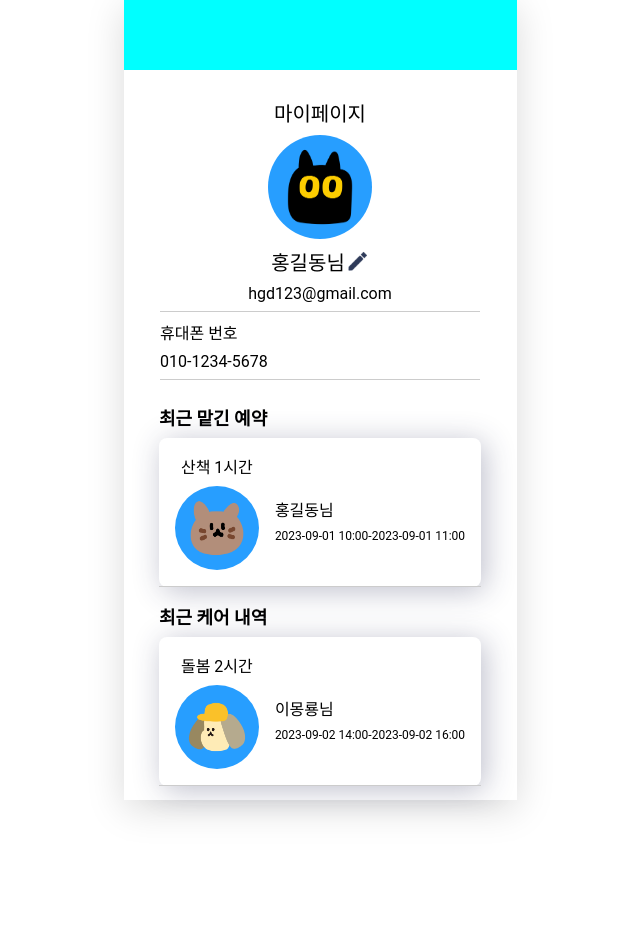
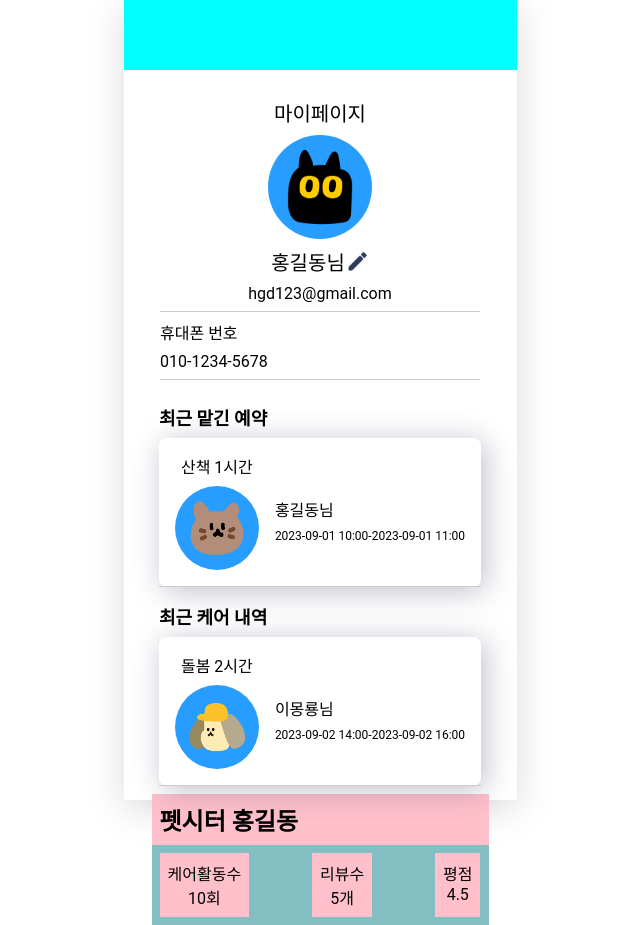
Before and after one commit to rbgud4226/Codestates_032_main, a React (Create React App) app in the folder client/: page / in a window 1280 px wide. Shown: the whole page, without its empty margins (320-960 px from the left). Before the commit the page ends 898 px from the top, so only its background shows below. Built offline with nearby package versions, Linux system fonts and the light colour scheme.

Commit message:
Feat :  펫시터 등록 임시 뷰 Issue : #19

```diff
--- a/client/src/component/Mypage/Petsitter.tsx
+++ b/client/src/component/Mypage/Petsitter.tsx
@@ -1,6 +1,77 @@
 import React from "react";
-const Petsitter = () => {
-  return <div></div>;
+import styled from "styled-components";
+
+const Petsitter = ({ petSitter }: { petSitter: boolean }) => {
+  return (
+    <Container>
+      {petSitter ? (
+        <PetSitterContainer>
+          <NameWrapper>
+            <h2>펫시터 홍길동</h2>
+          </NameWrapper>
+          <InfoWrapper>
+            <Item>
+              <div>케어활동수</div>
+              <div>10회</div>
+            </Item>
+            <Item>
+              <div>리뷰수</div>
+              <div>5개</div>
+            </Item>
+            <Item>
+              <div>평점</div>
+              <div>4.5</div>
+            </Item>
+          </InfoWrapper>
+        </PetSitterContainer>
+      ) : (
+        <PetSitterContainer>
+          <h2>펫시터 등록하기</h2>
+          <p>원할 때 일해봐요!</p>
+          <RegisterButton>등록하기</RegisterButton>
+        </PetSitterContainer>
+      )}
+    </Container>
+  );
 };
 
 export default Petsitter;
+
+const Container = styled.div`
+  margin-top: 8px;
+
+  text-align: center;
+`;
+
+const PetSitterContainer = styled.div`
+  background-color: #ffffff;
+  border-radius: 8px;
+`;
+const InfoWrapper = styled.div`
+  display: flex;
+  padding: 8px;
+  background-color: #82bec2;
+  justify-content: space-between;
+`;
+
+const NameWrapper = styled.div`
+  padding: 8px;
+  text-align: left;
+  background-color: pink;
+`;
+const Item = styled.div`
+  display: flex;
+  flex-direction: column;
+  padding: 8px;
+  background-color: pink;
+`;
+
+const RegisterButton = styled.button`
+  background-color: #279eff;
+  color: white;
+  padding: 10px 20px;
+  border: none;
+  border-radius: 5px;
+  cursor: pointer;
+  font-size: 16px;
+`;
--- a/client/src/page/Mypage.tsx
+++ b/client/src/page/Mypage.tsx
@@ -1,11 +1,17 @@
 import React from "react";
 import MyProfile from "../component/Mypage/MyProfile";
 import RecentReservation from "../component/Mypage/RecentReservation";
+import Petsitter from "../component/Mypage/Petsitter";
+
 const Mypage = () => {
+  // 'petSitter'가 등록되었다고 가정 추후 변경
+  const isPetSitterRegistered = true;
+
   return (
     <div>
       <MyProfile />
       <RecentReservation />
+      <Petsitter petSitter={isPetSitterRegistered} />
     </div>
   );
 };
```
